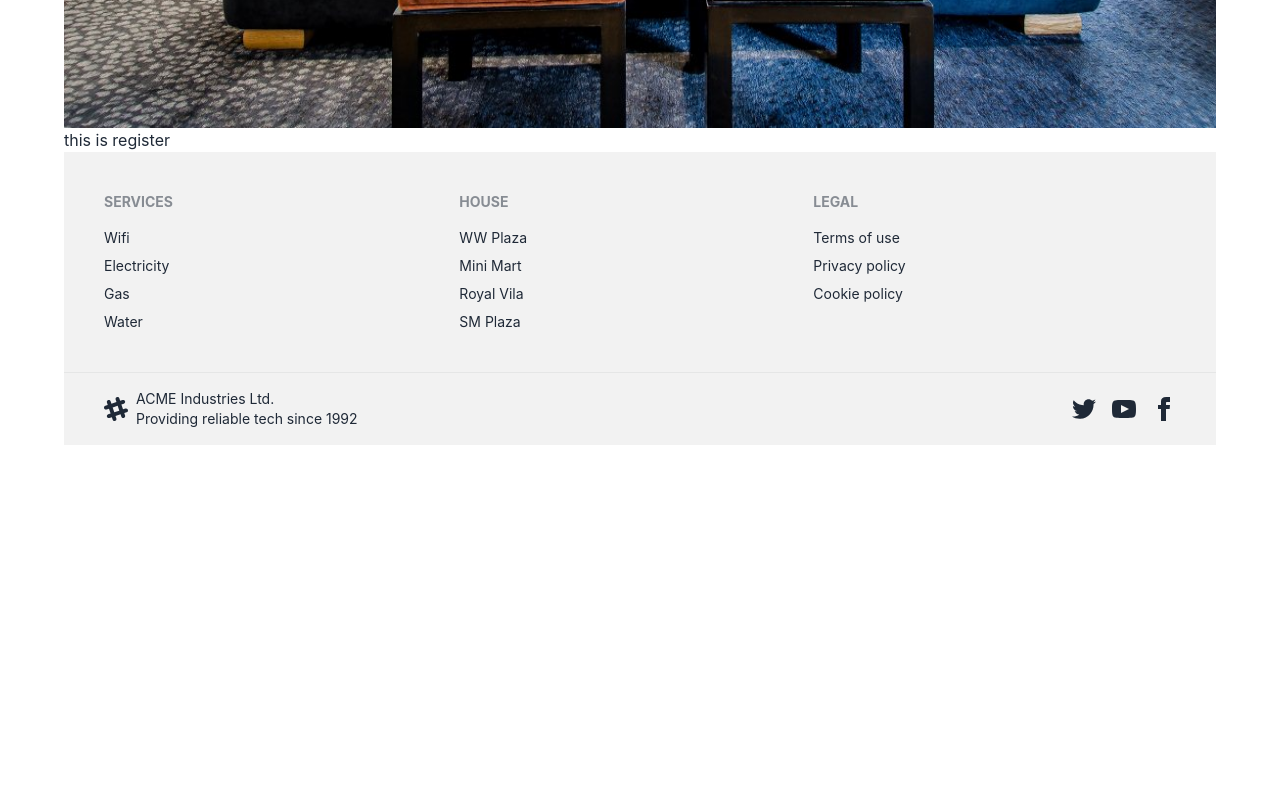
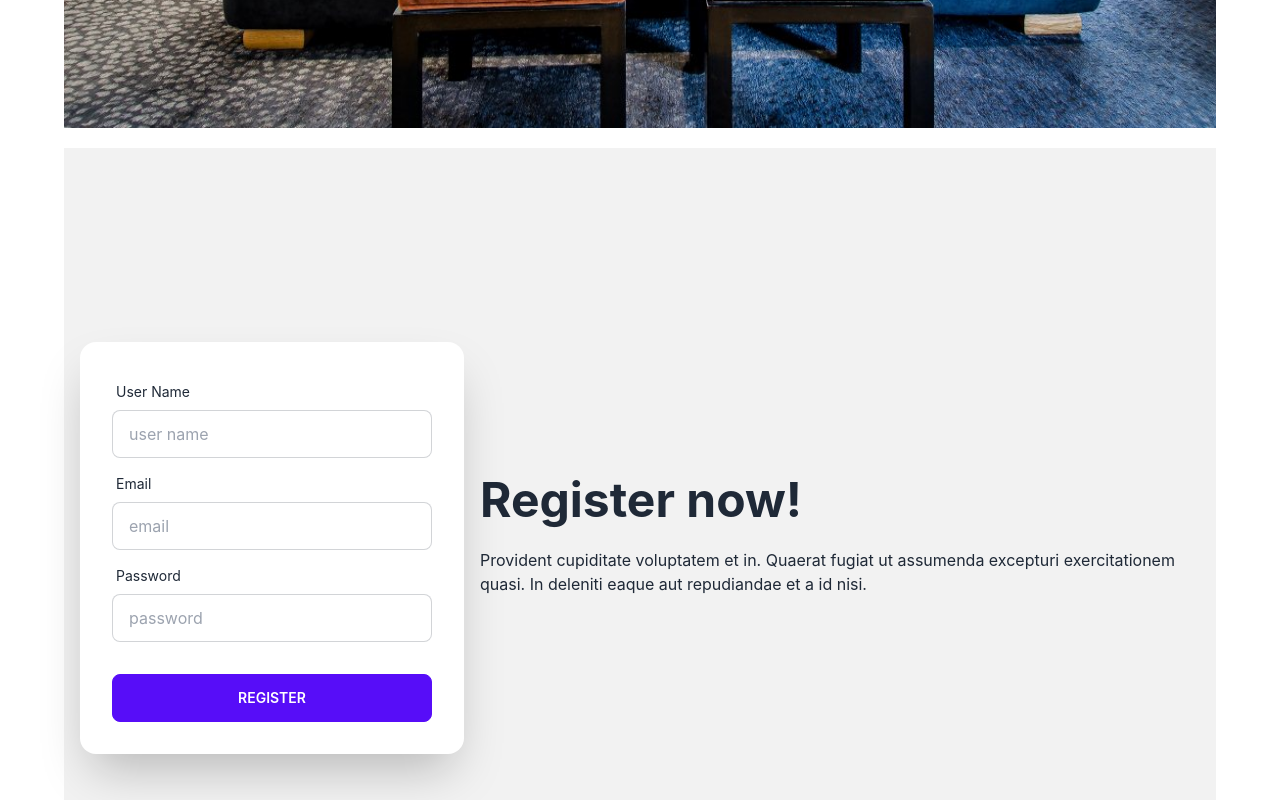
Before and after one commit to wahid30/rent-service-client, a React (Create React App) app: page /register in a window 1280 px wide. Shown: the part 800-1600 px from the top of the page. Before the commit the page ends 1245 px from the top, so only its background shows below. Built offline with nearby package versions, Linux system fonts and the light colour scheme; grey boxes are pictures that could not be loaded.

Commit message:
register form added

```diff
--- a/src/Pages/Login/Login/Login.jsx
+++ b/src/Pages/Login/Login/Login.jsx
@@ -1,4 +1,5 @@
 import React from "react";
+import { Link } from "react-router-dom";
 import useTitle from "../../../hooks/useTitle";
 
 const Login = () => {
@@ -37,9 +38,12 @@
                   className="input input-bordered"
                 />
                 <label className="label">
-                  <a href="#" className="label-text-alt link link-hover">
-                    Forgot password?
-                  </a>
+                  <Link
+                    to="/register"
+                    className="label-text-alt link link-hover text-red-800"
+                  >
+                    Sign Up?
+                  </Link>
                 </label>
               </div>
               <div className="form-control mt-6">
--- a/src/Pages/Login/Register/Register.jsx
+++ b/src/Pages/Login/Register/Register.jsx
@@ -3,7 +3,59 @@
 
 const Register = () => {
   useTitle("Register");
-  return <div>this is register</div>;
+  return (
+    <div className="my-5">
+      <div className="hero min-h-screen bg-base-200">
+        <div className="hero-content flex-col lg:flex-row-reverse">
+          <div className="text-center lg:text-left">
+            <h1 className="text-5xl font-bold">Register now!</h1>
+            <p className="py-6">
+              Provident cupiditate voluptatem et in. Quaerat fugiat ut assumenda
+              excepturi exercitationem quasi. In deleniti eaque aut repudiandae
+              et a id nisi.
+            </p>
+          </div>
+          <div className="card flex-shrink-0 w-full max-w-sm shadow-2xl bg-base-100">
+            <div className="card-body">
+              <div className="form-control">
+                <label className="label">
+                  <span className="label-text">User Name</span>
+                </label>
+                <input
+                  type="text"
+                  placeholder="user name"
+                  className="input input-bordered"
+                />
+              </div>
+              <div className="form-control">
+                <label className="label">
+                  <span className="label-text">Email</span>
+                </label>
+                <input
+                  type="text"
+                  placeholder="email"
+                  className="input input-bordered"
+                />
+              </div>
+              <div className="form-control">
+                <label className="label">
+                  <span className="label-text">Password</span>
+                </label>
+                <input
+                  type="text"
+                  placeholder="password"
+                  className="input input-bordered"
+                />
+              </div>
+              <div className="form-control mt-6">
+                <button className="btn btn-primary">Register</button>
+              </div>
+            </div>
+          </div>
+        </div>
+      </div>
+    </div>
+  );
 };
 
 export default Register;
```
